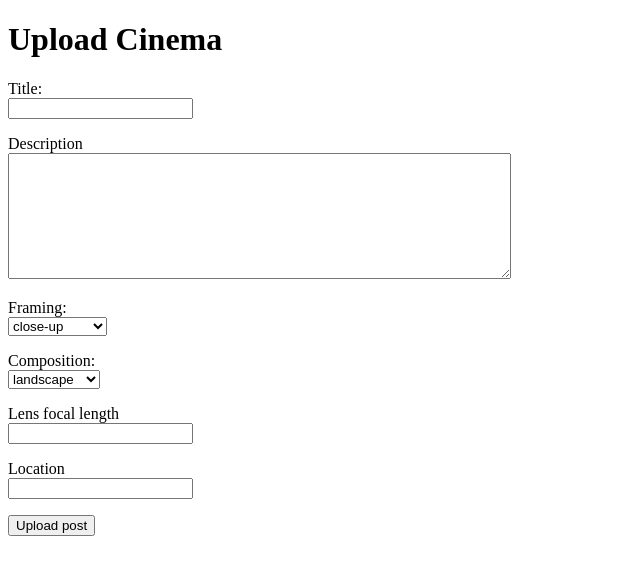
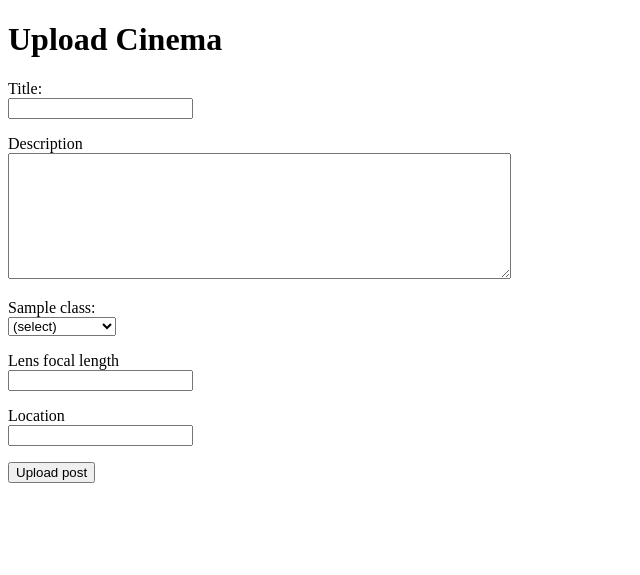
Before and after one commit to OliverLaaksoHY/Cinematography_Rater, a Flask app: template templates/add_cinema.html in a window 1280 px wide. Shown: the top 575 px of the page, without its empty margins (0-640 px from the left). Run offline with Flask 3, Linux system fonts and the light colour scheme; the template is opened without the code that fills it: most values are stand-ins (such as "Sample title", 1, 10 or a date in 2020).

Commit message:
Store classes in database

```diff
--- a/app.py
+++ b/app.py
@@ -126,7 +126,8 @@ def register():
 @app.route("/add_cinema")
 def add_item():
     require_login()
-    return render_template("add_cinema.html")
+    classes = items.get_all_classes()
+    return render_template("add_cinema.html", classes = classes)
 
 @app.route("/create_item", methods=["POST"])
 def create_item():
@@ -152,14 +153,11 @@ def create_item():
     user_id = session["user_id"]
 
 
-    framing = request.form["framing"]
-
-    if framing:
-        classes.append(("framing", framing))
-    composition = request.form["composition"]
-
-    if composition:
-        classes.append(("composition", composition))
+    classes = []
+    for entry in request.form.getlist("classes"):
+        if entry:
+            parts = entry.split(":")
+            classes.append((parts[0], parts[1]))
 
     try:
         items.add_item(title, description, focal_length, location, user_id, classes)
--- a/schema.sql
+++ b/schema.sql
@@ -12,6 +12,12 @@ CREATE TABLE items (
     user_id INTEGER REFERENCES users
 );
 
+CREATE TABLE classes (
+    id INTEGER PRIMARY KEY,
+    title TEXT,
+    value TEXT
+);
+
 CREATE TABLE item_classes (
     id INTEGER PRIMARY KEY,
     item_id INTEGER REFERENCES items,
--- a/templates/add_cinema.html
+++ b/templates/add_cinema.html
@@ -17,28 +17,18 @@
       <textarea name = "description" rows = "8" cols =60 maxlength="500" required></textarea>
     </p>
 
+    {% for class in classes %}
     <p>
-      Framing: </br>
-      <select name = "framing">
-        <option value = "close-up"> close-up </option>
-        <option value = "medium-shot"> medium shot </option>
-        <option value = "wide-shot"> wide shot</option>
-        <option value = "birds-eye"> birds-eye</option>
-        <option value = "ants-eye"> ants-eye</option>
+      {{class}}: </br>
+      <select name ="classes">
+        <option value="">(select)</option>
+      {% for option in classes[class] %}
+        <option value="{{class}}:{{option}}">{{option}} </option>
+      {% endfor %}
       </select>
     </p>
+    {% endfor %}
 
-    <p>
-      Composition: </br>
-      <select name = "composition">
-        <option value = "landscape"> landscape </option>
-        <option value = "portrait"> portrait </option>
-        <option value = "group shot"> group-shot</option>
-        <option value = "nature"> nature </option>
-        <option value = "architecture"> architecture</option>
-
-      </select>
-    </p>
 
     <p>
       Lens focal length<br/>
```
Also changed, not shown: init.sql (added, +13 -0 lines), items.py (+10 -0 lines).
